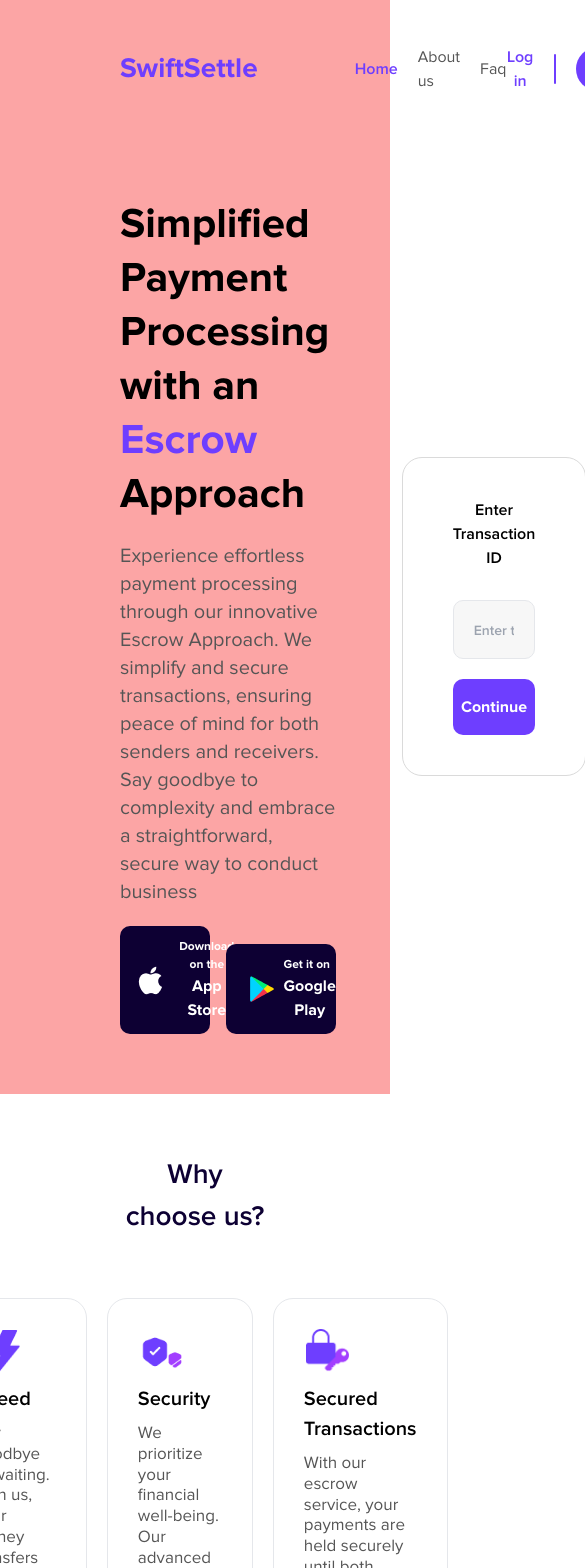
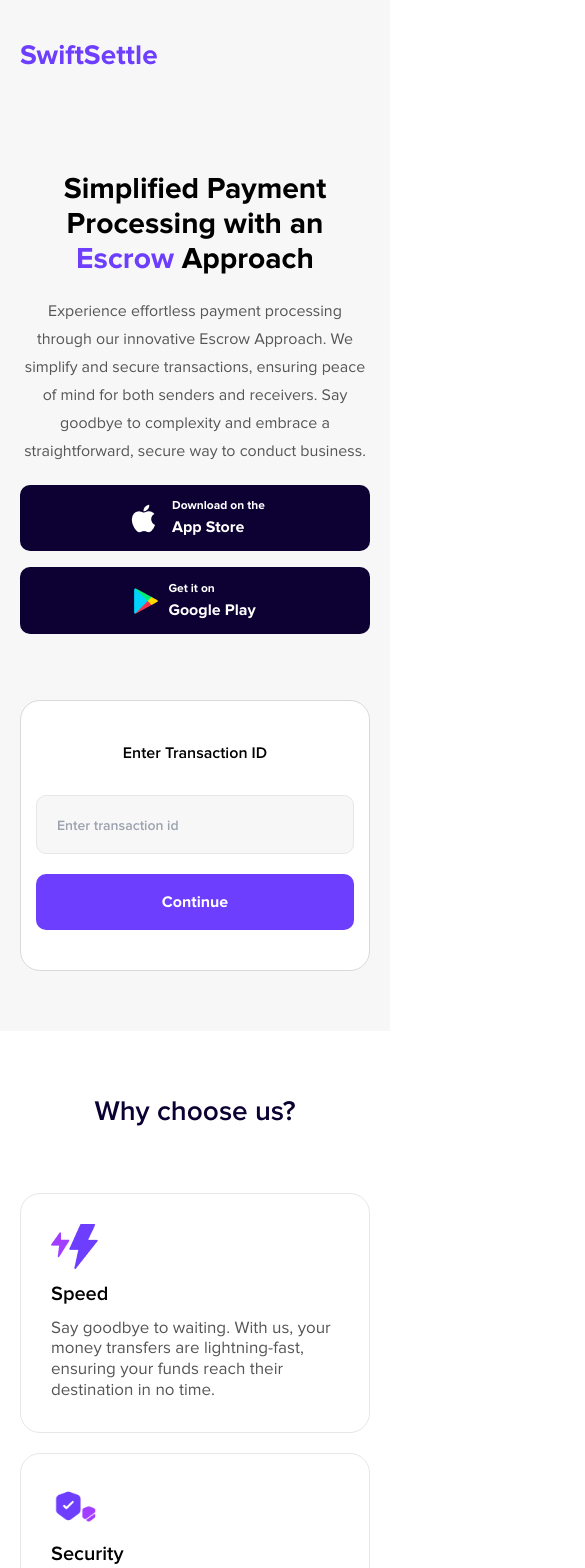
Before and after one commit to Iam-Ignite/SwiftSettle-web-v1, a React (Vite) app: page / in a window 390 px wide. Shown: the top 1568 px of the page, 585 px wide, since content can reach past the window. Built offline with nearby package versions, Linux system fonts and the light colour scheme.

Commit message:
adding responsiveness

```diff
--- a/src/pages/Home/Home.jsx
+++ b/src/pages/Home/Home.jsx
@@ -17,13 +17,15 @@ import { ImFacebook, ImLinkedin2, ImTwitter, ImInstagram } from "react-icons/im"
 
 
 const WhyUsCard = ({ icon, title, body }) => {
-  return <div className='max-w-[385px] p-[30px] rounded-[20px] border-ui-border'>
+  return (
+    <div className='max-w-[385px] p-[30px] rounded-[20px] border-ui-border self-stretch md:max-w-full'>
       <div className='w-[46.67px] h-[45px]'>
         <img src={icon} alt="icon" className='bg-cover w-full h-full object-contain' />
       </div>
       <h3 className='font-ui-semi text-[20px] my-[10px]'>{title}</h3>
       <p className='font-ui-regular text-left text-[17px] leading-[20.71px] text-body-text'>{body}</p>
     </div>
+  )
 }
 
 const Home = () => {
@@ -35,12 +37,12 @@ const Home = () => {
 
   return (
     <div className='w-full min-h-screen'>
-      <div className="hero px-[120px] bg-base lg:bg-red-300">
-        <nav className='py-[35px] flex items-center justify-between gap-[97px]'>
-          <div>
+      <div className="hero px-[120px] bg-base sm:px-[20px]">
+        <nav className='py-[35px] flex items-center justify-between gap-[97px] lg:flex-col lg:gap-20'>
+          <div className='self-start'>
             <h5 className='text-[28px] font-ui-bold text-primary'>SwiftSettle</h5>
           </div>
-          <div className='flex flex-row justify-between flex-[2]'>
+          <div className='flex flex-row justify-between flex-[2] sm:hidden sm:w-full lg:w-full'>
             <div className='flex-[2]'>
               <ul className='flex flex-row gap-5 text-[16px] text-body-text font-ui-regular list-none transition-all ease-in-out h-full items-center'>
                 <li className={` w-fit ${activeNavLink === 'home' ? 'font-ui-semi text-primary' : ''}`} onClick={() => handleNavClick('home')}><a href="#home" className='hover:text-primary'>Home</a></li>
@@ -56,35 +58,34 @@ const Home = () => {
           </div>
         </nav>
 
-        <section className="hero-section py-[60px] flex justify-between gap-[66px]">
-          <div className="left-side max-w-[589px] flex-[2]">
-            <h1 className='text-4xl font-ui-bold text-[42px] leading-[54px]'>Simplified Payment Processing with an <span className='text-primary'>Escrow</span> Approach</h1>
-            <p className='py-5 font-ui-regular text-[20px] leading-[28px] text-body-text'>Experience effortless payment processing through our innovative Escrow Approach. We simplify and secure transactions, ensuring peace of mind for both senders and receivers. Say goodbye to complexity and embrace a straightforward, secure way to conduct business</p>
+        <section className="hero-section py-[60px] flex justify-between gap-[66px] xl:flex-col xl:w-full">
+          <div className="left-side max-w-[589px] flex-[2] xl:flex-1 xl:min-w-full xl:items-center xl:text-center">
+            <h1 className='text-4xl font-ui-bold text-[42px] leading-[54px] md:text-left sm:text-center sm:w-full sm:text-[30px] sm:leading-[35px]'>Simplified Payment Processing with an <span className='text-primary'>Escrow</span> Approach</h1>
+            <p className='py-5 font-ui-regular text-[20px] leading-[28px] text-body-text md:text-left sm:text-[16px] sm:text-center'>Experience effortless payment processing through our innovative Escrow Approach. We simplify and secure transactions, ensuring peace of mind for both senders and receivers. Say goodbye to complexity and embrace a straightforward, secure way to conduct business.</p>
 
-            <div className='flex justify-between w-fit gap-[16px] items-end'>
-              <a href="#">
-                <button className='flex p-[12.19px] gap-[10px] rounded-[10px] items-center text-white bg-[#0D0033]'>
+            <div className='flex justify-between w-fit gap-[16px] sm:flex-col sm:justify-center xl:justify-center xl:w-full'>
+
+              <button className='flex p-[12.19px] gap-[10px] rounded-[10px] items-center text-white bg-[#0D0033] sm:items-center sm:justify-center'>
                 <img src={appleIcon} alt="link to apple store" />
-                  <div className='flex items-start flex-col'>
+                <div className='flex items-start flex-col sm:text-center'>
                   <small className='font-ui-bold text-[12px]'>Download on the</small>
                   <h4 className='font-ui-bold'>App Store</h4>
                 </div>
               </button>
-              </a>
-              <a href="#">
-                <button className='flex py-[12.19px] px-[24px] gap-[10px] rounded-[10px] items-center text-white bg-[#0D0033]'>
+
+              <button className='flex py-[12.19px] px-[24px] gap-[10px] rounded-[10px] items-center text-white bg-[#0D0033] sm:items-center sm:justify-center'>
                 <img src={playIcon} alt="link to apple store" />
                 <div className='flex items-start flex-col'>
                   <small className='font-ui-bold text-[12px]'>Get it on</small>
                   <h4 className='font-ui-bold'>Google Play</h4>
                 </div>
               </button>
-              </a>
+
             </div>
           </div>
 
-          <div className="right-side self-center flex-[1] max-w-[545px]">
-            <form action="#" className=' bg-white rounded-[20px] px-[50px] py-[40px] border-ui-border border-border'>
+          <div className="right-side self-center flex-[1] max-w-[545px] sm:w-full lg:flex-1 xl:w-[545px]">
+            <form action="#" className=' bg-white rounded-[20px] px-[50px] py-[40px] sm:px-[15px] border-ui-border border-border'>
               <h2 className='mb-[30px] text-center font-ui-semi text-[16px]'>Enter Transaction ID</h2>
               <div className='flex flex-col gap-5'>
                 <div className='border-ui-border rounded-[10px] px-5 py-4 bg-base'>
@@ -97,18 +98,18 @@ const Home = () => {
         </section>
       </div>
 
-      <section className='whyus px-[120px] py-[60px] bg-white'>
+      <section className='whyus px-[120px] sm:px-[20px] py-[60px]'>
         <h2 className='font-ui-semi text-[28px] text-center mb-[60px] text-[#0D0033]'>Why choose us?</h2>
-        <div className='flex flex-row gap-[20px] justify-center items-start'>
+        <div className='flex flex-row gap-[20px] justify-center items-start lg:grid lg:grid-cols-2 md:grid-cols-1'>
           <WhyUsCard icon={bolts} title={"Speed"} body={"Say goodbye to waiting. With us, your money transfers are lightning-fast, ensuring your funds reach their destination in no time."} />
           <WhyUsCard icon={shields} title={"Security"} body={"We prioritize your financial well-being. Our advanced security measures guarantee your money and personal information are safe and sound."} />
           <WhyUsCard icon={lock} title={"Secured Transactions"} body={"With our escrow service, your payments are held securely until both parties fulfill their obligations, ensuring a safe and fair exchange."} />
         </div>
       </section>
 
-      <section className='px-[120px] relative'>
+      <section className='px-[120px] sm:px-[20px] relative'>
         {/* wrapper div */}
-        <div className='flex gap-[70px] justify-between py-[104px]'>
+        <div className='flex gap-[70px] justify-between py-[104px] lg:flex-col lg:flex-col-reverse'>
           <div className='flex-1'>
             <div>
               <h5 className='font-ui-bold text-[20px] text-primary mb-5'>Escrow</h5>
@@ -135,18 +136,18 @@ const Home = () => {
             </div>
           </div>
           {/* wrapper div ends here */}
-          <div className='flex-1'>
+          <div className='flex-1 lg:self-center'>
             <img src={deviceMockup} alt="mockup" className='max-w-full' />
-            <img src={eclipse} alt="background" className='absolute top-0 right-0 -z-10' />
+            <img src={eclipse} alt="background" className='absolute top-0 right-0 -z-10 lg:hidden' />
           </div>
         </div>
       </section>
 
 
-      <section className='px-[120px] relative'>
+      <section className='px-[120px] sm:px-[20px] relative'>
         {/* wrapper div */}
-        <div className='flex gap-[70px] justify-between py-[104px]'>
-          <div className='flex-1'>
+        <div className='flex gap-[70px] justify-between py-[104px] lg:flex-col'>
+          <div className='flex-1 lg:self-center'>
             <img src={fastPay} alt="mockup" className='max-w-full' />
           </div>
           <div className='flex-1'>
@@ -185,9 +186,9 @@ const Home = () => {
         </div>
       </section>
 
-      <section className='px-[120px] relative'>
+      <section className='px-[120px] sm:px-[20px] relative'>
         {/* wrapper div */}
-        <div className='flex gap-[70px] justify-between py-[104px]'>
+        <div className='flex gap-[70px] justify-between py-[104px] lg:flex-col lg:flex-col-reverse'>
           <div className='flex-1'>
             <div>
               <h5 className='font-ui-bold text-[20px] text-primary mb-5'>Referrals</h5>
@@ -205,16 +206,16 @@ const Home = () => {
               </div>
             </div>
           </div>
-          <div className='flex-1'>
+          <div className='flex-1 lg:self-center'>
             <img src={referal} alt="mockup" className='max-w-full' />
           </div>
         </div>
       </section>
 
-      <section className="how bg-primary py-[61px] px-[139px] relative overflow-hidden">
+      <section className="how bg-primary py-[61px] px-[139px] sm:px-[20px] relative overflow-hidden">
         <div className='how__overlay'></div>
         <h2 className='mb-[53px] font-ui-semi text-[32px] text-center text-white'>How it works</h2>
-        <div className='flex gap-5 text-center'>
+        <div className='flex gap-5 sm:gap-[50px] text-center md:flex-col'>
           <div className='text-white flex-1 justify-items-center items-center flex flex-col'>
             <div className='w-[120px] h-[120px] border-[3px] border-white rounded-full text-center leading-[120px] mb-[20px]'>
               <span className='font-ui-semi text-[32px]'>01</span>
@@ -238,24 +239,24 @@ const Home = () => {
           </div>
         </div>
       </section>
-      <section className='py-[90px] w-full bg-[#FAFAFA] flex justify-center items-center'>
-        <div className='max-w-[733px] w-[60%]'>
-          <h2 className='mb-[20px] font-ui-semi text-[32px] text-center'>Subscribe To Our News Letter</h2>
-          <h4 className='text-center font-ui-regular text-[24px] text-body-text mb-[30px]'>Subscribe To Our News Letter For more Update</h4>
-          <form className='flex text-[17px]'>
-            <div className='border-ui-border  bg-white border-border flex-1 rounded-l-3xl px-[32px] py-[16px]'>
+      <section className='py-[90px] w-full bg-[#FAFAFA] flex justify-center items-center sm:px-5'>
+        <div className='max-w-[733px] w-[60%] sm:w-full'>
+          <h2 className='mb-[20px] font-ui-semi text-[32px] text-center sm:text-[24px]'>Subscribe To Our News Letter</h2>
+          <h4 className='text-center font-ui-regular text-[24px] text-body-text mb-[30px] sm:text-[16px]'>Subscribe To Our News Letter For more Update</h4>
+          <form className='flex text-[17px] sm:text-[16px]'>
+            <div className='border-ui-border  bg-white border-border flex-1 rounded-l-3xl px-[32px] sm:px-[16px] py-[16px]'>
               <input type="email" name="email" placeholder='Your email address' className='bg-inherit flex-1 w-full outline-none border-0 text-body-text font-ui-regular' />
             </div>
-            <button className='bg-primary w-[133px] rounded-r-3xl text-white font-ui-semi'>Subscribe</button>
+            <button className='bg-primary w-[133px] sm:w-[100px] rounded-r-3xl text-white font-ui-semi'>Subscribe</button>
           </form>
         </div>
       </section>
       <footer className='bg-primary'>
-        <div className='px-[120px] w-full pt-[60px] pb-[100px] gap-[80px] flex flex-row justify-start'>
+        <div className='px-[120px] sm:px-5 w-full pt-[60px] pb-[100px] gap-[80px] flex flex-row justify-start lg:flex-col lg:flex-col-reverse'>
           <div className='left flex-1 max-w-[420px]'>
-            <h2 className='text-[32px] font-ui-bold text-white  mb-[10px]'>SwiftSettle</h2>
-            <p className='text-[17px] text-white leading-[23px] font-ui-regular mb-[20px]'>Explore a simplified approach to effortless money transfers with Swiftsettle. Enjoy fast, secure transactions via personalized payment links. Begin now for a seamless journey!</p>
-            <div className='icons flex w-fit gap-5'>
+            <h2 className='text-[32px] font-ui-bold text-white  mb-[10px] sm:text-center'>SwiftSettle</h2>
+            <p className='text-[17px] text-white leading-[23px] font-ui-regular mb-[20px] sm:text-center'>Explore a simplified approach to effortless money transfers with Swiftsettle. Enjoy fast, secure transactions via personalized payment links. Begin now for a seamless journey!</p>
+            <div className='icons flex w-fit gap-5 sm:justify-center sm:items-center sm:w-full'>
               <a href="#" className='text-center'>
                 <div className='p-[0.6px] rounded-full bg-white w-[30px] h-[30px] flex items-center justify-center'>
                   <ImLinkedin2 color='#6E3EFF' />
@@ -278,11 +279,11 @@ const Home = () => {
               </a>
             </div>
           </div>
-          <div className='right flex-[2]'>
-            <ul className='flex gap-[80px] font-ui-regular text-[16px] text-white list-none'>
+          <div className='right flex-[2] w-fit sm:flex-1 sm:w-full'>
+            <ul className='flex gap-[80px] font-ui-regular text-[16px] text-white list-none sm:flex-col sm:text-center'>
               <li>
                 <h3 className='font-ui-semi text-[20px] text-white mb-5'>Features</h3>
-                <div className='flex flex-col gap-[10px]'>
+                <div className='flex flex-col gap-[10px] sm:gap-5'>
                   <a href="#">Escrow</a>
                   <a href="#">Fast Payment</a>
                   <a href="#">Referrals</a>
@@ -290,7 +291,7 @@ const Home = () => {
               </li>
               <li>
                 <h3 className='font-ui-semi text-[20px] text-white mb-5'>About</h3>
-                <div className='flex flex-col gap-[10px]'>
+                <div className='flex flex-col gap-[10px] sm:gap-5'>
                   <a href="#">About</a>
                   <a href="#">FAQs</a>
                   <a href="#">Privacy Policy</a>
@@ -298,7 +299,7 @@ const Home = () => {
               </li>
               <li>
                 <h3 className='font-ui-semi text-[20px] text-white mb-5'>Contact Us</h3>
-                <div className='flex flex-col gap-[10px]'>
+                <div className='flex flex-col gap-[10px] sm:gap-5'>
                   <a href="#">Lagos, Nigeria</a>
                   <a href="#">Email: hello@swiftsettle.com</a>
                   <a href="#">Phone: +2347089234543</a>
```
Lines whose indentation alone changed are shown as unchanged.
